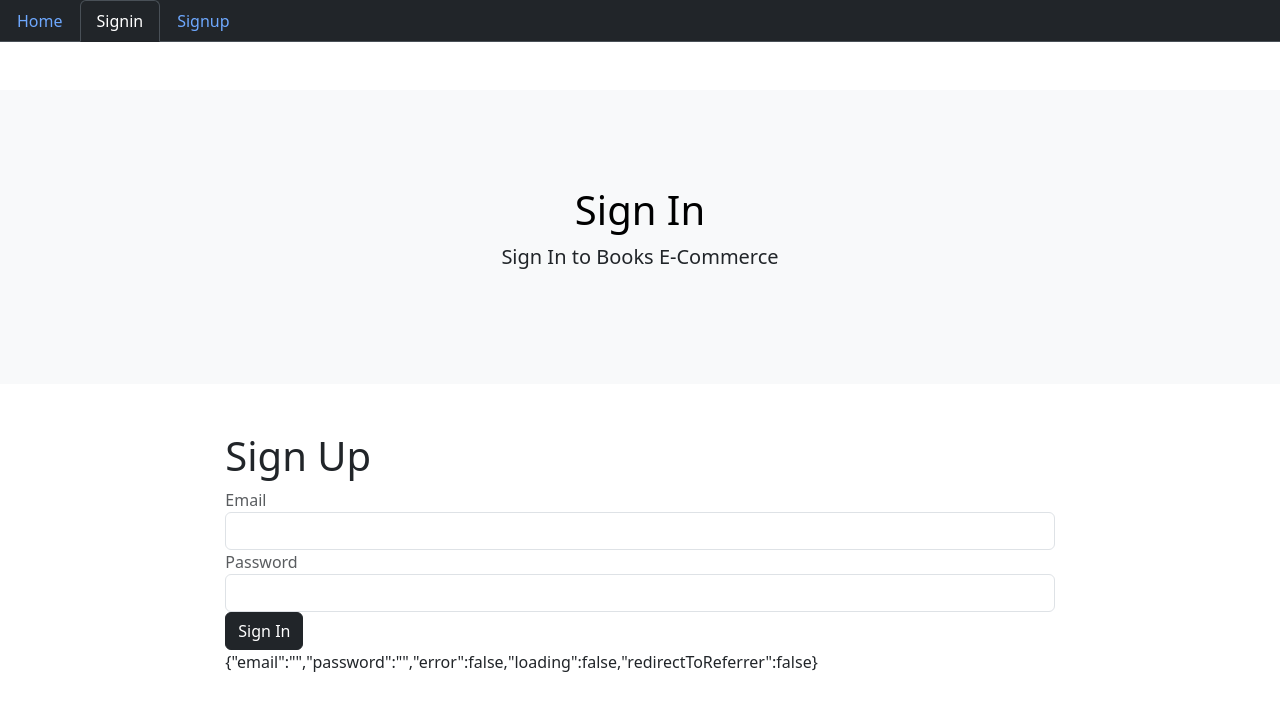
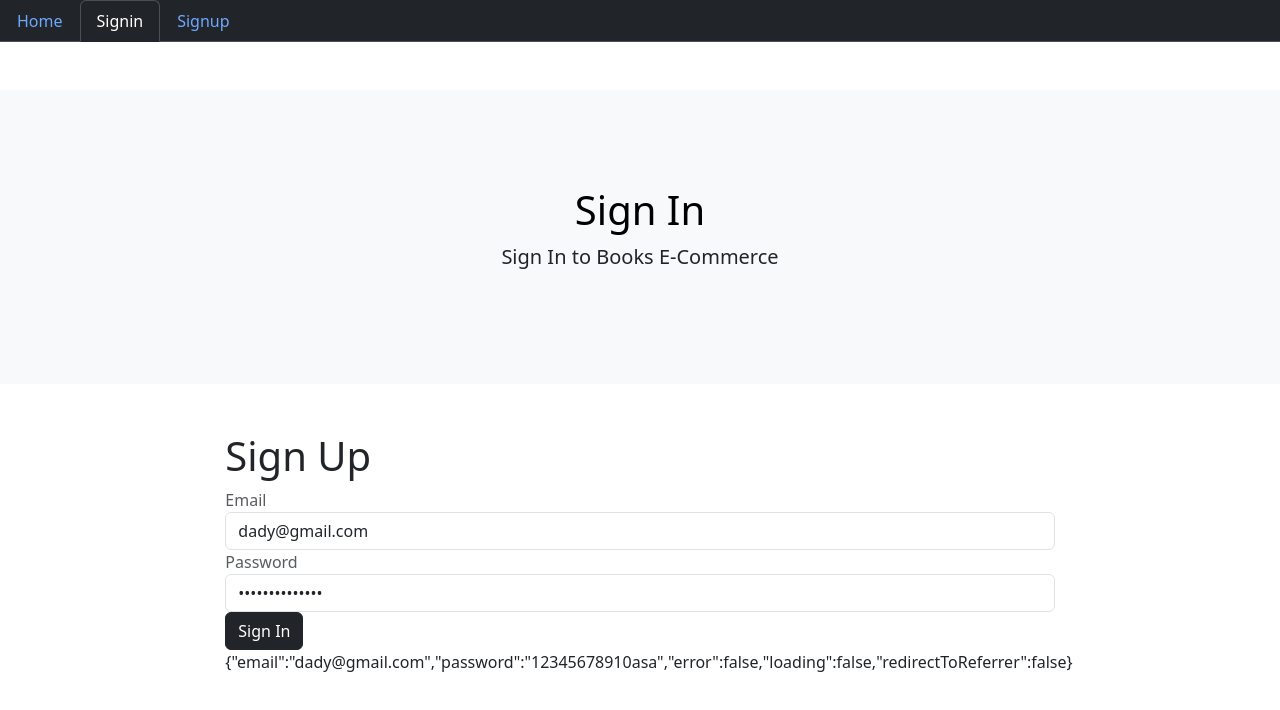
Before and after one commit to khaledali01/Bookstore-MERN, a React (Create React App) app in the folder client/: page /signin in a window 1280 px wide. Shown: the top 710 px of the page. Built offline with nearby package versions, Linux system fonts and the light colour scheme; no server answers.

Commit message:
Saving Token and User in Local Storage
See: #28

```diff
--- a/client/src/auth/index.js
+++ b/client/src/auth/index.js
@@ -35,3 +35,10 @@ export const signin = (user) => {
       console.log(err);
     });
 };
+
+export const authenticate = (data, next) => {
+  if (typeof window !== "undefined") {
+    localStorage.setItem("jwt", JSON.stringify(data));
+  }
+  next();
+};
--- a/client/src/user/Signin.js
+++ b/client/src/user/Signin.js
@@ -1,12 +1,12 @@
 import React, { useReducer } from "react";
 import Layout from "../core/Layout";
-import { signin } from "../auth/index";
+import { signin, authenticate } from "../auth/index";
 import { Navigate } from "react-router-dom";
 
 const Signin = () => {
   const initialState = {
-    email: "",
-    password: "",
+    email: "dady@gmail.com",
+    password: "12345678910asa",
     error: false,
     loading: false,
     redirectToReferrer: false,
@@ -43,6 +43,7 @@ const Signin = () => {
             payload: { loading: false, error: data.error },
           });
         } else {
+          authenticate(data, () => {
             dispatch({
               type: "SET_VALUES",
               payload: {
@@ -50,6 +51,7 @@ const Signin = () => {
                 redirectToReferrer: true,
                 error: false,
               },
+            });
           });
         }
       })
```
Lines whose indentation alone changed are shown as unchanged.
